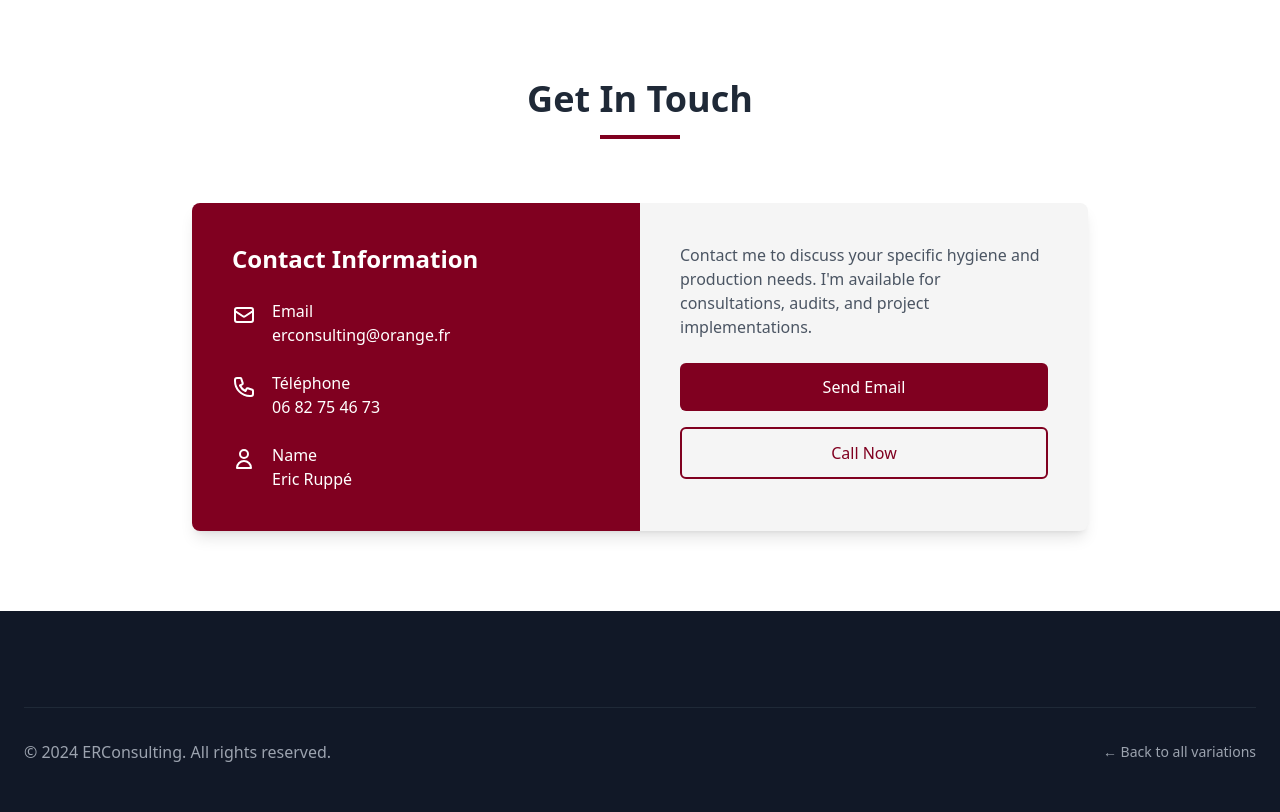
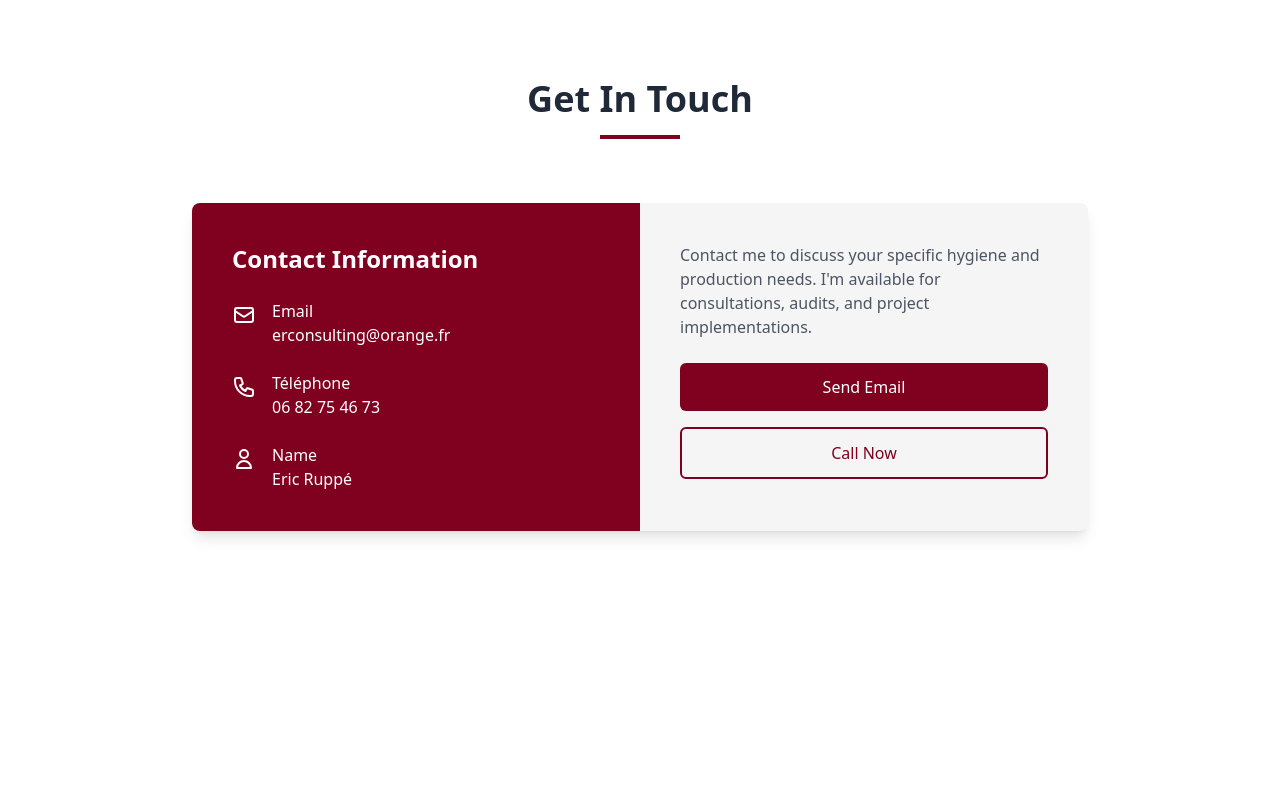
Before and after one commit to ArnaudRuppe/erconsulting, a plain HTML site: page index.html in a window 1280 px wide. Shown: the part 4259-5071 px from the top of the page. After the commit the page ends 4870 px from the top, so only its background shows below. Drawn offline with nearby package versions, Linux system fonts and the light colour scheme.

Commit message:
remove footer

```diff
--- a/index.html
+++ b/index.html
@@ -348,16 +348,6 @@
             </div>
         </div>
     </section>
-
-    <footer class="bg-gray-900 text-white py-12">
-        <div class="container mx-auto px-6">
-            <div class="border-t border-gray-800 mt-12 pt-8 flex flex-col md:flex-row justify-between items-center">
-                <p class="text-gray-400 mb-4 md:mb-0">© 2024 ERConsulting. All rights reserved.</p>
-                <p class="text-gray-400 text-sm"><a href="landing_pages_index.html" class="hover:text-white transition">← Back to all variations</a></p>
-            </div>
-        </div>
-    </footer>
-
     <script>
         document.getElementById('menu-toggle').addEventListener('click', function() {
             const menu = document.getElementById('mobile-menu');
```
